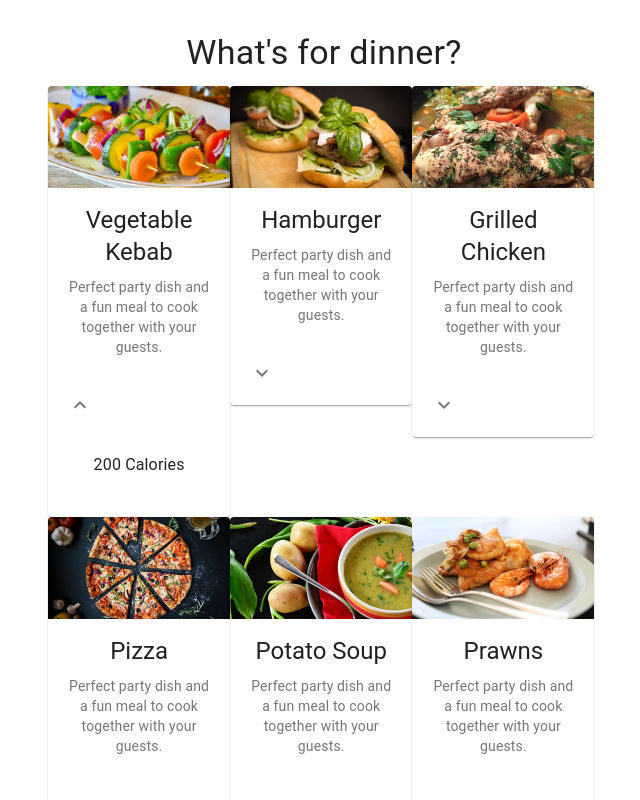
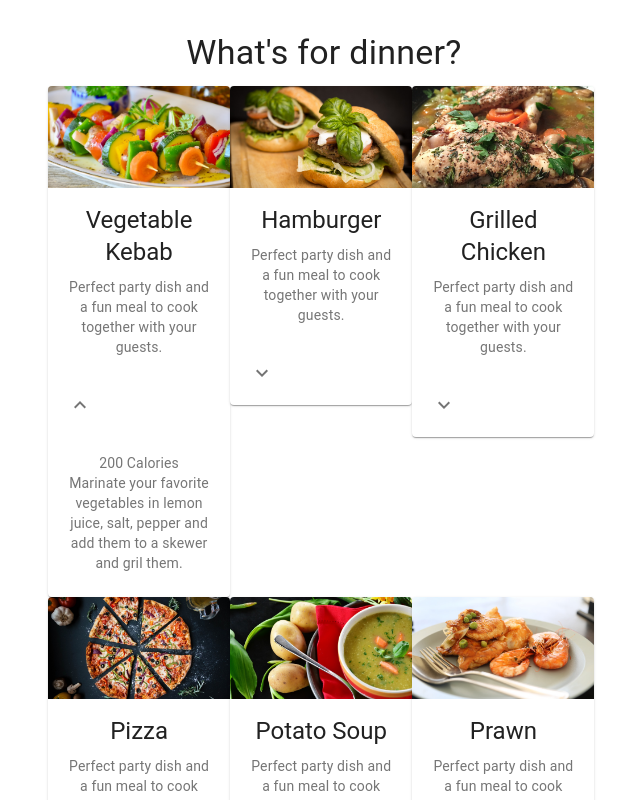
Before and after one commit to fj1/devtools-workshop, a React (Create React App) app: page / in a window 1280 px wide. Both pictures are taken after a click on the button 396 px from the left and 404 px from the top of the page. Shown: the top 800 px of the page, without its empty margins (316-956 px from the left). Built offline with nearby package versions, Linux system fonts and the light colour scheme.

Commit message:
Add recipe text. Plant a bug for Prawns dish recipe.

```diff
--- a/src/components/RecipeCard.js
+++ b/src/components/RecipeCard.js
@@ -8,6 +8,7 @@ import Collapse from "@material-ui/core/Collapse";
 import IconButton from "@material-ui/core/IconButton";
 import Typography from "@material-ui/core/Typography";
 import ExpandMoreIcon from "@material-ui/icons/ExpandMore";
+import { getRecipe } from "./RecipeUtils";
 
 class RecipeCard extends Component {
   constructor(props, context) {
@@ -18,7 +19,7 @@ class RecipeCard extends Component {
   }
 
   static propTypes = {
-    title: PropTypes.string.isRequired,
+    recipeName: PropTypes.string.isRequired,
     image: PropTypes.object.isRequired,
     calories: PropTypes.string.isRequired
   };
@@ -28,13 +29,13 @@ class RecipeCard extends Component {
   };
 
   render() {
-    const { title, image, calories } = this.props;
+    const { recipeName, image, calories } = this.props;
     return (
       <Card className="card">
-        <CardMedia className="media" image={image} title={title} />
+        <CardMedia className="media" image={image} title={recipeName} />
         <CardContent>
           <Typography gutterBottom variant="h5" component="h2">
-            {title}
+            {recipeName}
           </Typography>
           <Typography variant="body2" color="textSecondary" component="p">
             Perfect party dish and a fun meal to cook together with your guests.
@@ -52,7 +53,12 @@ class RecipeCard extends Component {
         </CardActions>
         <Collapse in={this.state.expanded} timeout="auto" unmountOnExit>
           <CardContent>
-            <Typography paragraph>{calories} Calories</Typography>
+            <Typography variant="body2" color="textSecondary" component="p">
+              {calories} Calories
+            </Typography>
+            <Typography variant="body2" color="textSecondary" component="p">
+              {getRecipe(recipeName)}
+            </Typography>
           </CardContent>
         </Collapse>
       </Card>
--- /dev/null
+++ b/src/components/RecipeUtils.js
@@ -0,0 +1,24 @@
+export const getRecipe = recipeName => {
+  switch (recipeName) {
+    case "Vegetable Kebab":
+      return "Marinate your favorite vegetables in lemon juice, salt, pepper and add them to a skewer and gril them.";
+    case "Hamburger":
+      return "Grill the patty, add some onions, tomatoes and layer everything between buns. Enjoy!";
+    case "Grilled Chicken":
+      return "Allow the chicken to thaw if frozen, marinate for 2 hours and then grill them in the oven for an hour. ";
+    case "Pizza":
+      return "Prepare the base, let it sit for an hour. Prep the veggies, lay them out on the pizza base, bake for 10 minutes at 400F.";
+    case "Potato Soup":
+      return "Boil the potatoes in vegetable broth till they become soft. Add salt, pepper and some cajun seasoning. Serve it warm.";
+    case "Prawns":
+      return "Place the prawns, garlic and 1 1/2 tbsp olive oil in a skillet and cook over high heat for 1 minute, turning and tossing. Sprinkle with salt and pepper";
+    case "Spaghetti":
+      return "Cook Spaghetti as per directions. Drain the water and add them to a skillet. Stir diced tomatoes, tomato sauce, and tomato paste into the pan. Season with oregano, basil, salt, and pepper.";
+    case "Sushi":
+      return "Center one sheet nori on a bamboo sushi mat. Using your hands, spread a thin layer of rice on the sheet of nori. Arrange cucumber, ginger, avocado on rice. Lift the end of the mat, and gently roll it over the ingredients, pressing gently. Roll it forward to make a complete roll. Cut each roll into slices.";
+    case "Toast Omelette":
+      return "Make omelette with 2 egg whites. Toast your favorite bread and butter it. Slice some tomatoes and spinach. Arrange them on a plate.";
+    default:
+      return "Pick the best carb, protein from your pantry, fridge and throw them in the pan!";
+  }
+};
--- a/src/components/Recipes.js
+++ b/src/components/Recipes.js
@@ -1,6 +1,5 @@
 import React, { Component } from "react";
 import RecipeCard from "./RecipeCard";
-
 import vegetable from "./gallery/vegetable-kebab.jpg";
 import grilledChicken from "./gallery/grilledChicken.jpg";
 import hamburger from "./gallery/hamburger.jpg";
@@ -23,39 +22,51 @@ class Recipes extends Component {
         <ul>
           <li>
             <RecipeCard
-              title="Vegetable Kebab"
+              recipeName="Vegetable Kebab"
               image={vegetable}
               calories="200"
             />
           </li>
           <li>
-            <RecipeCard title="Hamburger" image={hamburger} calories="200" />
+            <RecipeCard
+              recipeName="Hamburger"
+              image={hamburger}
+              calories="200"
+            />
           </li>
           <li>
             <RecipeCard
-              title="Grilled Chicken"
+              recipeName="Grilled Chicken"
               image={grilledChicken}
               calories="200"
             />
           </li>
           <li>
-            <RecipeCard title="Pizza" image={pizza} calories="200" />
-          </li>
-          <li>
-            <RecipeCard title="Potato Soup" image={potatoSoup} calories="200" />
-          </li>
-          <li>
-            <RecipeCard title="Prawns" image={prawns} calories="200" />
-          </li>
-          <li>
-            <RecipeCard title="Spaghetti" image={spaghetti} calories="200" />
-          </li>
-          <li>
-            <RecipeCard title="Sushi" image={sushi} calories="200" />
+            <RecipeCard recipeName="Pizza" image={pizza} calories="200" />
           </li>
           <li>
             <RecipeCard
-              title="Toast Omelette"
+              recipeName="Potato Soup"
+              image={potatoSoup}
+              calories="200"
+            />
+          </li>
+          <li>
+            <RecipeCard recipeName="Prawn" image={prawns} calories="200" />
+          </li>
+          <li>
+            <RecipeCard
+              recipeName="Spaghetti"
+              image={spaghetti}
+              calories="200"
+            />
+          </li>
+          <li>
+            <RecipeCard recipeName="Sushi" image={sushi} calories="200" />
+          </li>
+          <li>
+            <RecipeCard
+              recipeName="Toast Omelette"
               image={toastOmelette}
               calories="200"
             />
```
